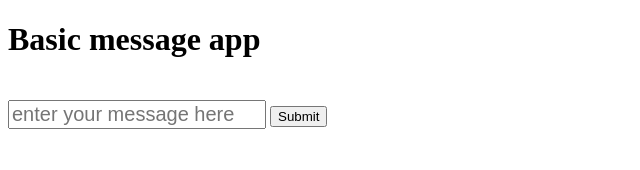
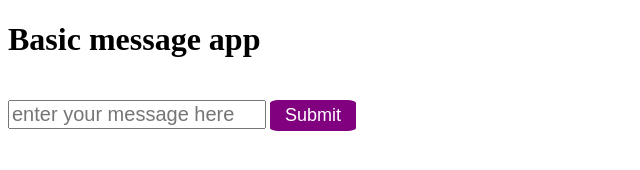
Before and after one commit to Luke-Wilson/adding-database, a website: page client/index.html in a window 1280 px wide. Shown: the whole page, without its empty margins (0-640 px from the left). Drawn offline with nearby package versions, Linux system fonts and the light colour scheme; some packages are replaced by stand-ins of ours; no server answers.

Commit message:
update styles

```diff
--- a/client/styles.css
+++ b/client/styles.css
@@ -8,3 +8,12 @@ p {
   margin: 20px 0 20px 0;
   width: 250px;
 }
+
+input[type=submit] {
+  font-size: 18px;
+  padding: 5px 15px 5px 15px;
+  background-color: purple;
+  color: white;
+  border-radius: 10%;
+  border: none;
+}
```
